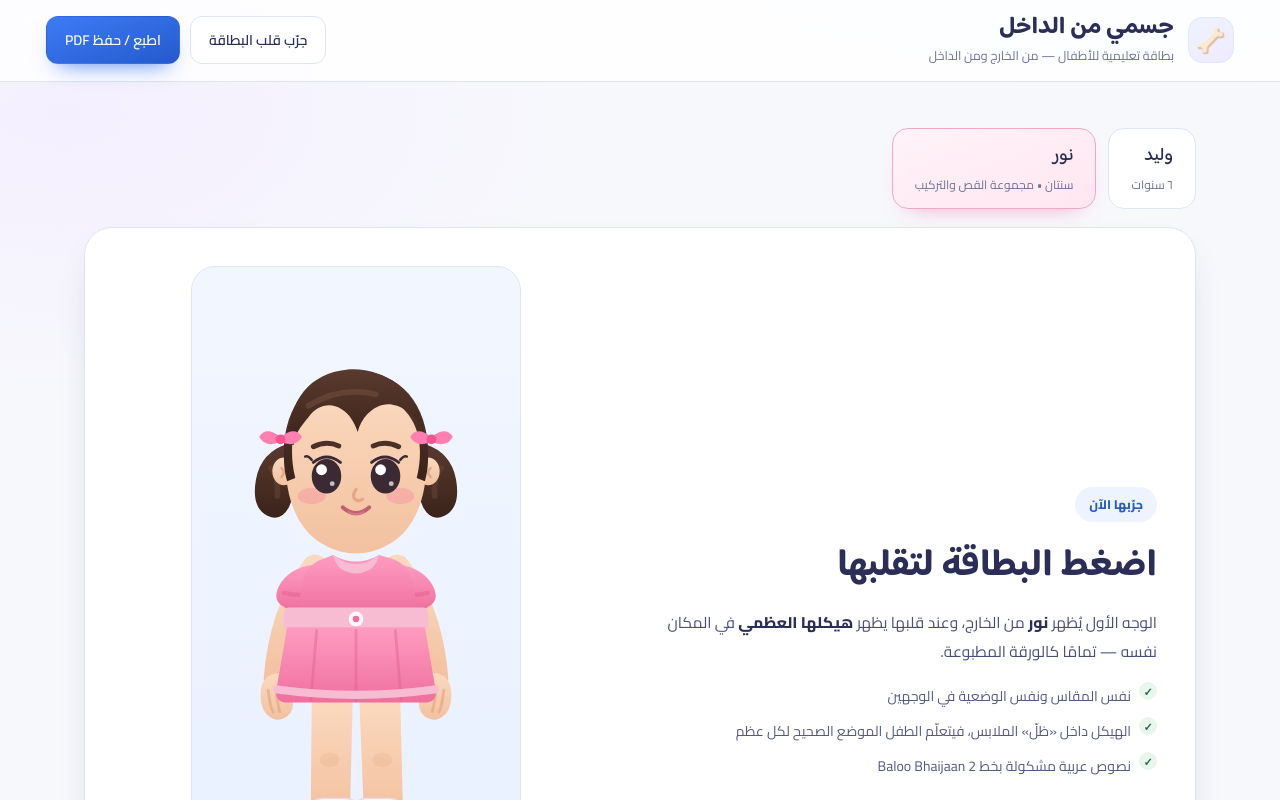
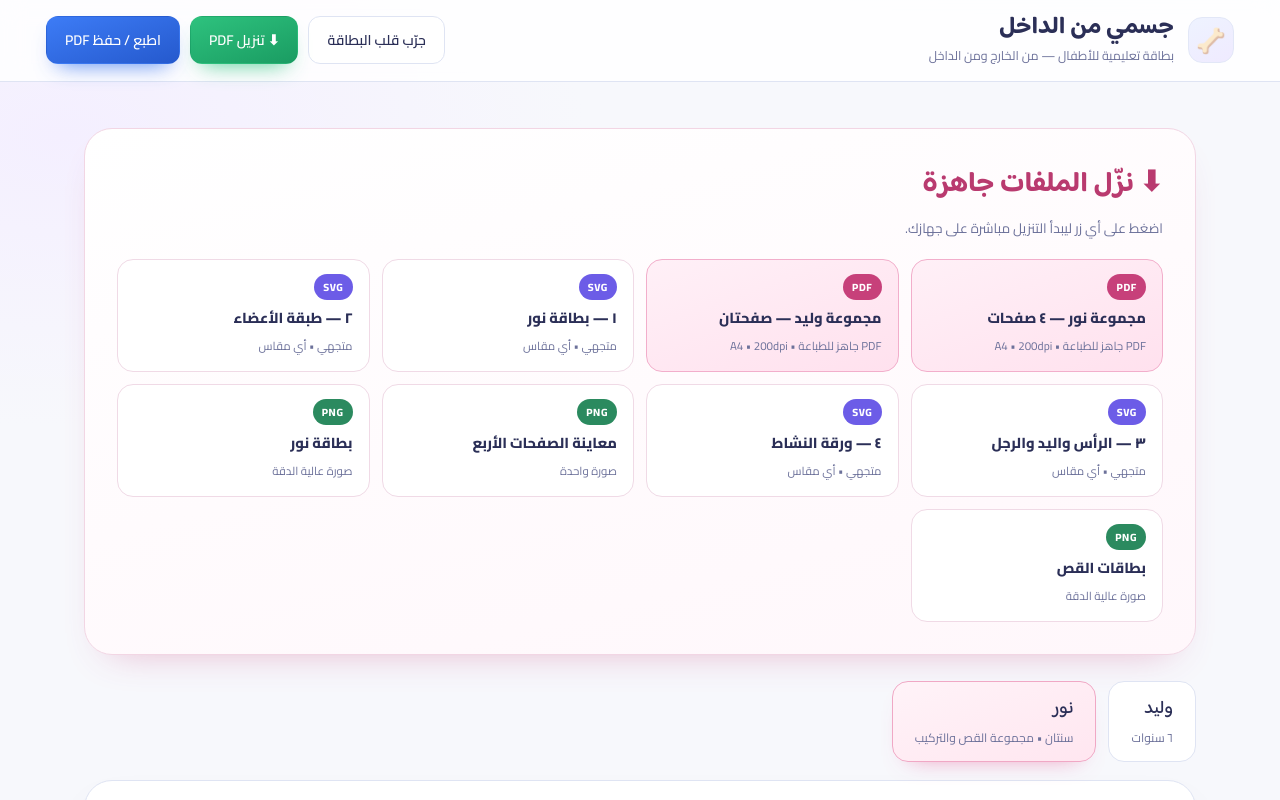
Before and after one commit to Taibiilyes/AI-Code-Generator, a plain HTML site: page printables/body-card/index.html in a window 1280 px wide. Shown: the top 800 px of the page. Drawn offline with Linux system fonts and the light colour scheme.

Commit message:
feat(printables): add prominent download panel + topbar download button
Makes the print-ready PDFs, SVGs and PNGs reachable in one click from the
demo page instead of only through per-sheet links.

Co-authored-by: arena-agent <297053741+arena-agent@users.noreply.github.com>

```diff
--- a/printables/body-card/index.html
+++ b/printables/body-card/index.html
@@ -18,11 +18,64 @@
   </div>
   <div class="actions">
     <button class="btn ghost" id="btn-flip-demo">جرّب قلب البطاقة</button>
+    <a class="btn download" href="girl-set-print.pdf" download="مجموعة-نور-للطباعة.pdf">⬇ تنزيل PDF</a>
     <button class="btn primary" id="btn-print">اطبع / حفظ PDF</button>
   </div>
 </header>
 
 <main>
+<section class="downloads" id="downloads">
+  <h2>⬇ نزّل الملفات جاهزة</h2>
+  <p class="downloads-sub">اضغط على أي زر ليبدأ التنزيل مباشرة على جهازك.</p>
+  <div class="dl-grid">
+    <a class="dl-card primary" href="girl-set-print.pdf" download="مجموعة-نور-للطباعة.pdf">
+      <span class="dl-icon">PDF</span>
+      <span class="dl-title">مجموعة نور — ٤ صفحات</span>
+      <span class="dl-meta">PDF جاهز للطباعة • A4 • 200dpi</span>
+    </a>
+    <a class="dl-card primary" href="body-card-print.pdf" download="مجموعة-وليد-للطباعة.pdf">
+      <span class="dl-icon">PDF</span>
+      <span class="dl-title">مجموعة وليد — صفحتان</span>
+      <span class="dl-meta">PDF جاهز للطباعة • A4 • 200dpi</span>
+    </a>
+    <a class="dl-card" href="girl-card-a4.svg" download="نور-البطاقة.svg">
+      <span class="dl-icon svg">SVG</span>
+      <span class="dl-title">١ — بطاقة نور</span>
+      <span class="dl-meta">متجهي • أي مقاس</span>
+    </a>
+    <a class="dl-card" href="girl-organs-a4.svg" download="نور-الأعضاء.svg">
+      <span class="dl-icon svg">SVG</span>
+      <span class="dl-title">٢ — طبقة الأعضاء</span>
+      <span class="dl-meta">متجهي • أي مقاس</span>
+    </a>
+    <a class="dl-card" href="girl-parts-a4.svg" download="نور-بطاقات-القص.svg">
+      <span class="dl-icon svg">SVG</span>
+      <span class="dl-title">٣ — الرأس واليد والرجل</span>
+      <span class="dl-meta">متجهي • أي مقاس</span>
+    </a>
+    <a class="dl-card" href="girl-activity-a4.svg" download="نور-ورقة-نشاط.svg">
+      <span class="dl-icon svg">SVG</span>
+      <span class="dl-title">٤ — ورقة النشاط</span>
+      <span class="dl-meta">متجهي • أي مقاس</span>
+    </a>
+    <a class="dl-card" href="assets/girl-set-preview.png" download="نور-معاينة-الصفحات.png">
+      <span class="dl-icon png">PNG</span>
+      <span class="dl-title">معاينة الصفحات الأربع</span>
+      <span class="dl-meta">صورة واحدة</span>
+    </a>
+    <a class="dl-card" href="assets/girl-card-a4.png" download="نور-البطاقة.png">
+      <span class="dl-icon png">PNG</span>
+      <span class="dl-title">بطاقة نور</span>
+      <span class="dl-meta">صورة عالية الدقة</span>
+    </a>
+    <a class="dl-card" href="assets/girl-parts-a4.png" download="نور-بطاقات-القص.png">
+      <span class="dl-icon png">PNG</span>
+      <span class="dl-title">بطاقات القص</span>
+      <span class="dl-meta">صورة عالية الدقة</span>
+    </a>
+  </div>
+</section>
+
   <!-- ============ اختيار المجموعة ============ -->
   <nav class="tabs" aria-label="اختيار المجموعة">
     <button class="tab" data-set="boy" aria-pressed="false">
--- a/printables/body-card/styles.css
+++ b/printables/body-card/styles.css
@@ -399,3 +399,72 @@ footer {
   .tabs, .pdf-note { display: none !important; }
   .group[hidden] { display: none !important; }
 }
+
+
+/* ---------------- لوحة التنزيل ---------------- */
+.btn.download {
+  background: linear-gradient(160deg, #2ec27e, #1a9c62);
+  color: #fff;
+  text-decoration: none;
+  display: inline-flex;
+  align-items: center;
+  box-shadow: 0 12px 22px -12px rgba(46, 194, 126, .85);
+}
+
+.downloads {
+  background: linear-gradient(165deg, #ffffff, #fff7fb);
+  border: 1px solid #f2d6e4;
+  border-radius: 28px;
+  padding: clamp(20px, 3vw, 32px);
+  margin-bottom: 26px;
+  box-shadow: 0 18px 40px -26px rgba(199, 64, 122, .45);
+}
+.downloads h2 {
+  font-family: "BalooAR", sans-serif;
+  font-size: clamp(22px, 3vw, 28px);
+  margin: 0 0 6px;
+  color: #b93a6f;
+}
+.downloads-sub { margin: 0 0 18px; font-size: 13.5px; color: var(--ink-soft); }
+
+.dl-grid {
+  display: grid;
+  grid-template-columns: repeat(auto-fit, minmax(210px, 1fr));
+  gap: 12px;
+}
+.dl-card {
+  display: grid;
+  gap: 4px;
+  padding: 14px 16px;
+  border-radius: 16px;
+  background: #fff;
+  border: 1.5px solid #f0dae6;
+  text-decoration: none;
+  color: var(--ink);
+  transition: transform .16s ease, box-shadow .16s ease, border-color .16s;
+}
+.dl-card:hover {
+  transform: translateY(-2px);
+  border-color: #ec9dbf;
+  box-shadow: 0 14px 26px -18px rgba(199, 64, 122, .7);
+}
+.dl-card.primary {
+  background: linear-gradient(160deg, #fff0f7, #ffe1ee);
+  border-color: #f2aecb;
+}
+.dl-icon {
+  justify-self: start;
+  font-size: 10.5px;
+  font-weight: 800;
+  letter-spacing: .06em;
+  padding: 3px 9px;
+  border-radius: 999px;
+  background: #c7407a;
+  color: #fff;
+}
+.dl-icon.svg { background: #6c5ce7; }
+.dl-icon.png { background: #2b8a5f; }
+.dl-title { font-weight: 700; font-size: 14.5px; }
+.dl-meta { font-size: 11.5px; color: var(--ink-soft); }
+
+@media print { .downloads { display: none !important; } }
```
